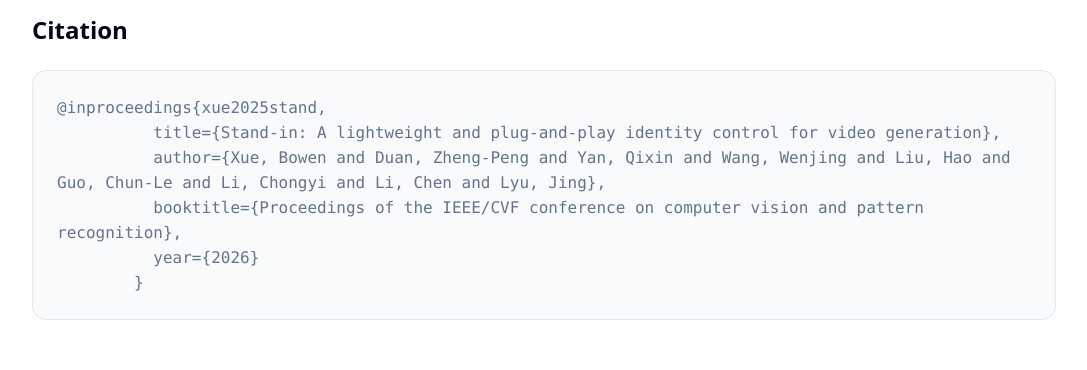
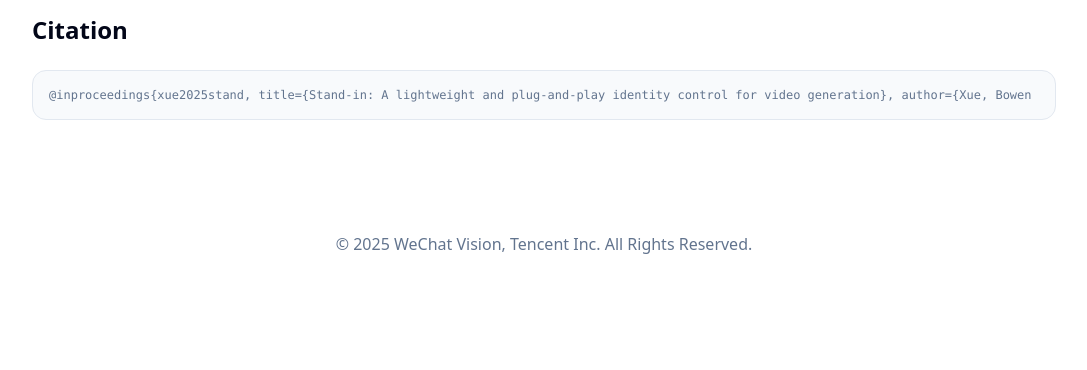
Before and after one commit to Stand-In-Video/Stand-In-Video.github.io, a Next.js app: page / in a window 1280 px wide. Shown: the part 6480-6850 px from the top of the page, without its empty margins (96-1183 px from the left). After the commit the page ends 6816 px from the top, so only its background shows below. Built offline with nearby package versions, Linux system fonts and the light colour scheme.

Commit message:
Update page.tsx

```diff
--- a/app/page.tsx
+++ b/app/page.tsx
@@ -41,8 +41,9 @@
           </div>
 <section id="citation" className="mt-20">
             <h2 className="text-2xl font-bold mb-6 text-center md:text-left">Citation</h2>
-                    <div className="bg-muted/50 p-6 rounded-xl border overflow-x-auto">
-                      <pre className="text-sm md:text-base text-muted-foreground whitespace-pre-wrap font-mono">
+            <div className="bg-muted/50 p-4 rounded-xl border">
+              {/* text-xs: 缩小字体 | whitespace-nowrap: 强制不换行 | overflow-hidden: 隐藏滚动条 */}
+              <pre className="text-xs text-muted-foreground font-mono whitespace-nowrap overflow-hidden">
                 <code>
 {`@inproceedings{xue2025stand,
   title={Stand-in: A lightweight and plug-and-play identity control for video generation},
```
Lines whose indentation alone changed are shown as unchanged.
